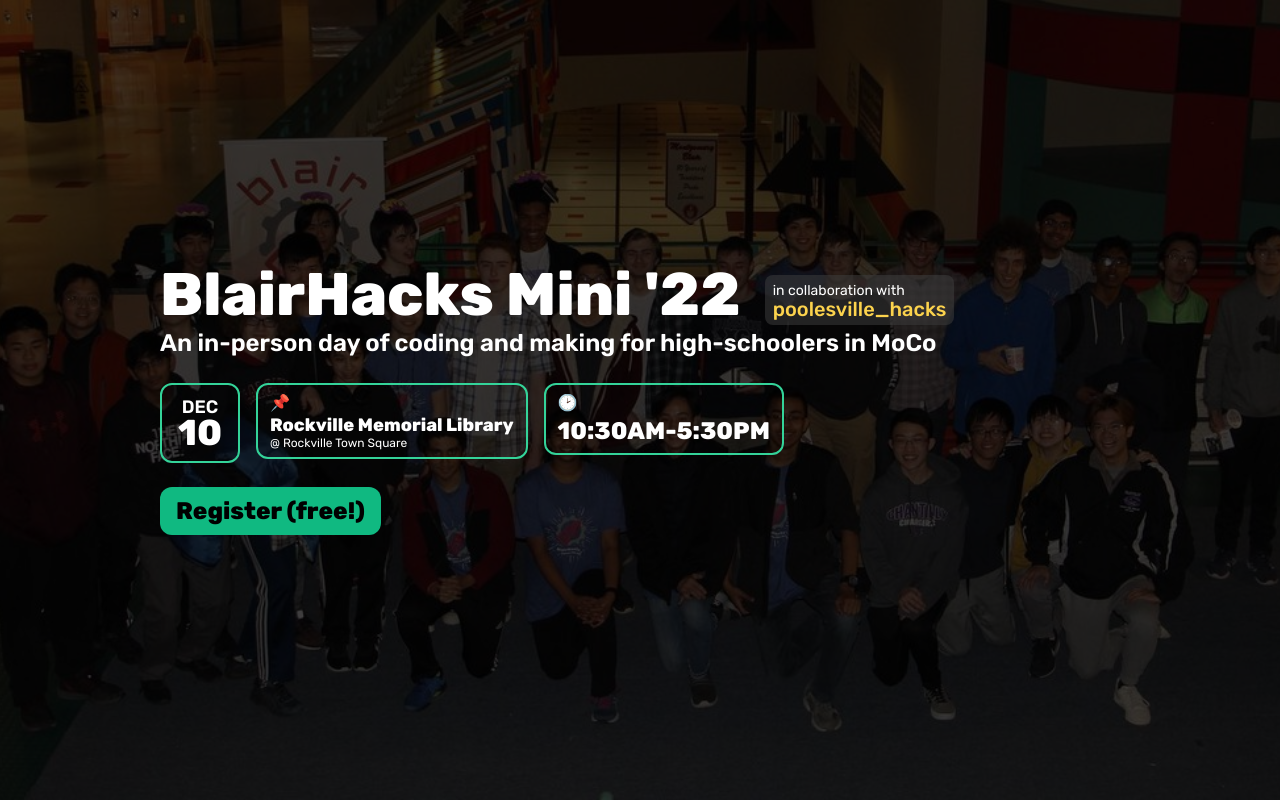
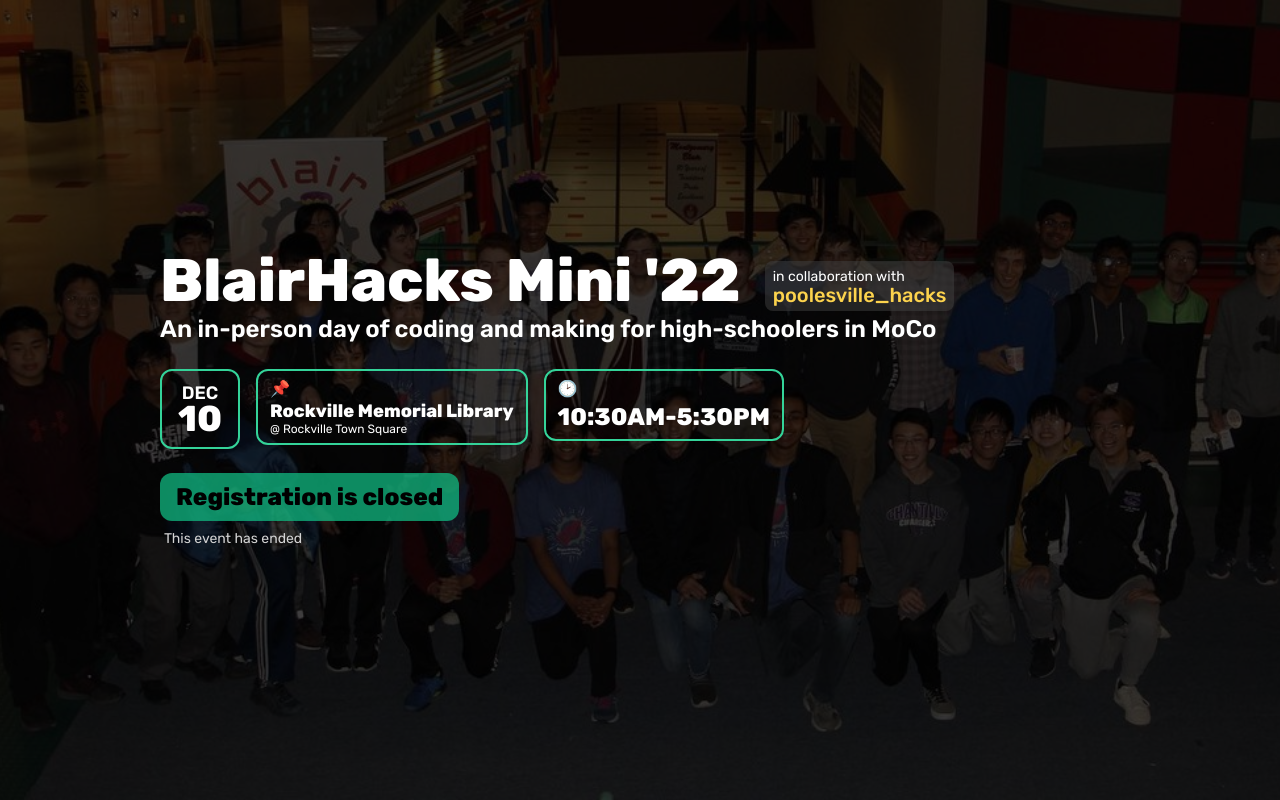
Before and after one commit to blairhacks/blairhacks-mini-2022, a Next.js app: page / in a window 1280 px wide. Shown: the top 800 px of the page. Built offline with nearby package versions, Linux system fonts and the light colour scheme.

Commit message:
v late update

```diff
--- a/pages/index.tsx
+++ b/pages/index.tsx
@@ -68,7 +68,6 @@ export default function Home() {
 						<p className="text-xl md:text-2xl font-semibold mt-4 sm:mt-0.5">
 							An in-person day of coding and making for high-schoolers in MoCo
 						</p>
-
 						<ul className="flex flex-col sm:flex-row items-start gap-4 mt-6">
 							<div className="flex gap-4">
 								<li className="w-20 aspect-square px-3 py-1 border-2 border-emerald-400 rounded-xl flex flex-col justify-center items-center">
@@ -96,17 +95,17 @@ export default function Home() {
 								<span className="text-2xl font-extrabold">10:30AM-5:30PM</span>
 							</li>
 						</ul>
-
 						<a
-							href="https://organize.mlh.io/participants/events/8717-blairhacks-mini"
+							//href="https://organize.mlh.io/participants/events/8717-blairhacks-mini"
 							target="_blank"
 							rel="noreferrer noopener"
 							className="self-start"
 						>
-							<div className="px-4 py-2 bg-emerald-500 rounded-xl text-black text-2xl font-extrabold mt-6">
-								Register (free!)
+							<div className="px-4 py-2 bg-emerald-500 bg-opacity-75 rounded-xl text-black text-2xl font-extrabold mt-6">
+								Registration is closed
 							</div>
 						</a>
+						<p className="text-sm pt-2 pl-1 text-neutral-300">This event has ended</p>
 						{/* <div className="text-xl font-thin mt-6">
 							Registrations start in November, stay tuned!
 						</div> */}
```
